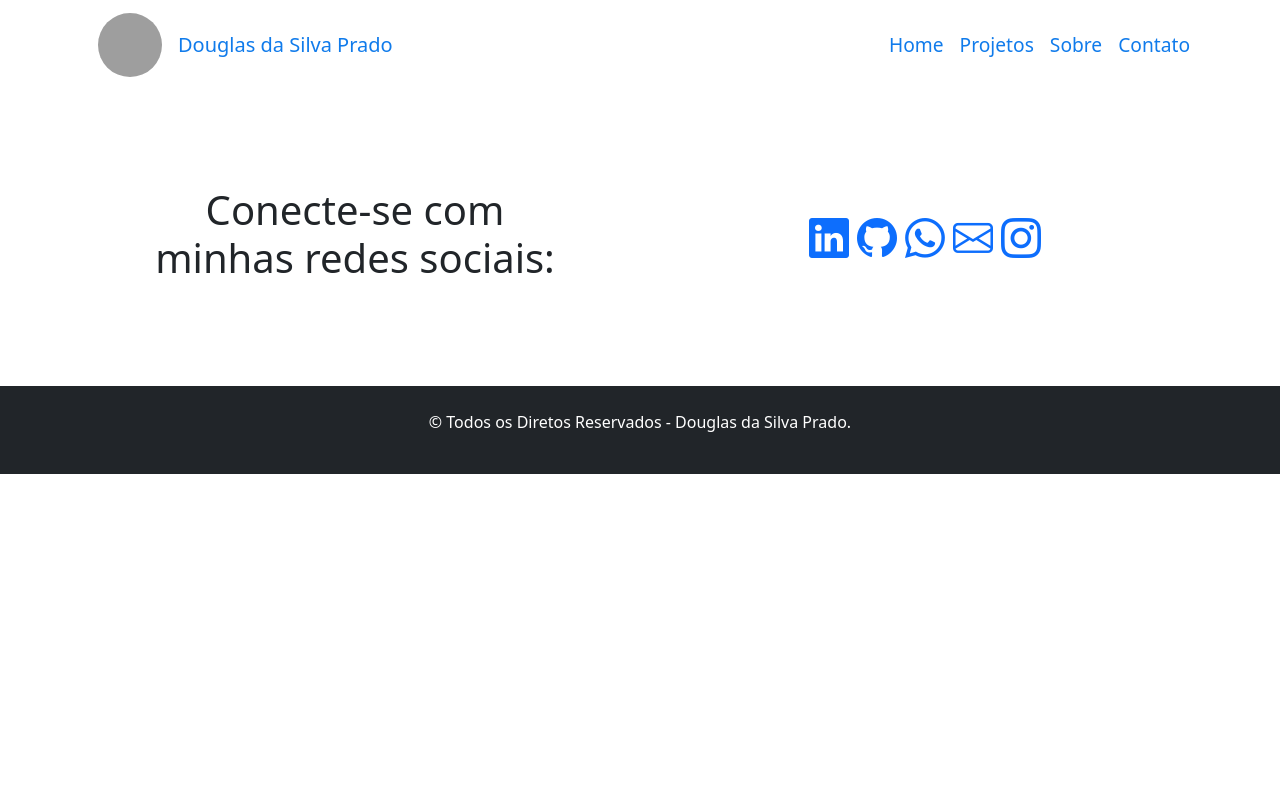
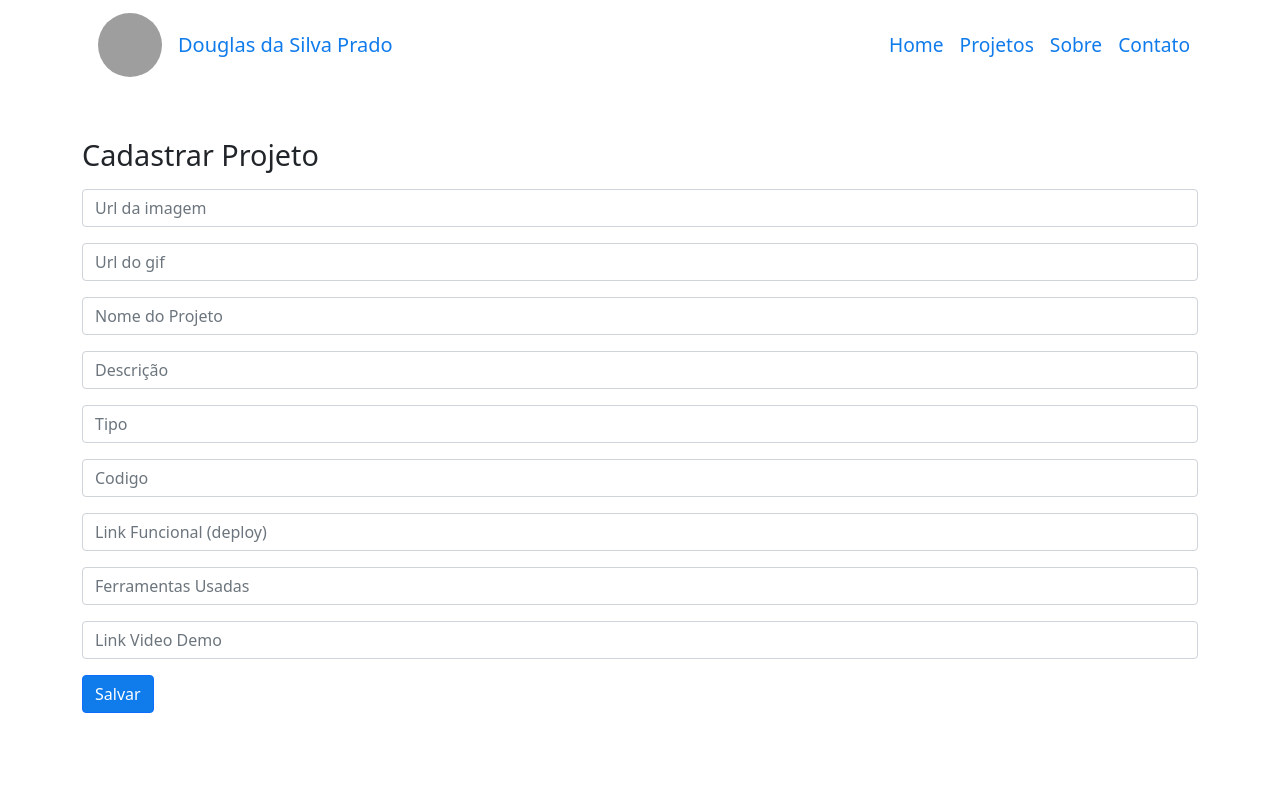
Before and after one commit to DouglasSilvaPrado/Portfolio, a React (Create React App) app in the folder frontend/: page /newProject in a window 1280 px wide. Shown: the top 800 px of the page. Built offline with nearby package versions, Linux system fonts and the light colour scheme; no server answers; grey boxes are pictures that could not be loaded.

Commit message:
new and edit project

```diff
--- a/frontend/src/App.js
+++ b/frontend/src/App.js
@@ -8,6 +8,9 @@ import Navbar from './components/layout/Navbar/Navbar';
 import About from './components/pages/About/About';
 import Contact from './components/pages/Contact/Contact';
 import Footer from './components/layout/Footer/Footer';
+import Login from './components/pages/Login/Login';
+import ListProject from './components/Admin/ListProject/ListProject';
+import PagesProjectsForm from './components/Admin/PagesProjectsForm/PagesProjectsForm';
 
 function App() {
   return (
@@ -19,6 +22,10 @@ function App() {
         <Route path="/about" component={About} />
         <Route path="/contact" component={Contact} />
         <Route path="/project/:projectId" component={Project} />
+        <Route path="/admin" component={Login} />
+        <Route path="/listProject" component={ListProject} />
+        <Route path="/newProject" component={PagesProjectsForm} />
+        <Route path="/editProject/:id" component={PagesProjectsForm} />
       </Switch>
       <Footer />
     </>
--- /dev/null
+++ b/frontend/src/components/Admin/NewProject/NewProject.jsx
@@ -0,0 +1,163 @@
+import axios from "axios";
+import React, { useEffect, useState } from "react";
+import { useHistory } from "react-router-dom";
+import { BASE_URL } from "../../utils/Request";
+
+function NewProject({id}) {
+
+    const history = useHistory();
+
+  const initialValues = {
+    id: "",
+    image: "",
+    gif: "",
+    name: "",
+    description: "",
+    type: "",
+    code: "",
+    deploy: "",
+    tools: "",
+    demo: "",
+  };
+
+  const [values, setValues] = useState(id ? null : initialValues);
+
+  function onChange(e){
+    const {name, value} = e.target;
+    setValues({...values, [name]:value})
+  }
+
+  useEffect(()=>{
+      if(id){
+          axios.get(`${BASE_URL}/projects/${id}`)
+            .then((res)=>{
+                setValues(res.data)
+            })
+      }
+  },[])
+
+  function onSubmit(e){
+    e.preventDefault();
+
+    const method = id ? "put" : "post"
+    const url = id ? `${BASE_URL}/projects/${id}` : `${BASE_URL}/projects`;
+
+    axios[method](url, values)
+        .then((res)=>{
+            history.push("/listProject")
+        })
+        .catch((error) =>{
+            console.log(error)
+          })
+
+  }
+
+  if(!values){
+    return <div>Carregando...</div>
+  }
+
+  return (
+    <>
+      <div className="container my-5">
+        <h3>{id ? "Editar Projeto" : "Cadastrar Projeto"}</h3>
+        <form onSubmit={onSubmit}>
+          <div className="my-3">
+            <input
+              type="text"
+              className="form-control"
+              placeholder="Url da imagem"
+              name="image"
+              onChange={onChange}
+              value={values.image}
+            />
+          </div>
+          <div className="my-3">
+            <input
+              type="text"
+              className="form-control"
+              placeholder="Url do gif"
+              name="gif"
+              onChange={onChange}
+              value={values.gif}
+            />
+          </div>
+          <div className="my-3">
+            <input
+              type="text"
+              className="form-control"
+              placeholder="Nome do Projeto"
+              name="name"
+              onChange={onChange}
+              value={values.name}
+            />
+          </div>
+          <div className="my-3">
+            <input
+              type="text"
+              className="form-control"
+              placeholder="Descrição"
+              name="description"
+              onChange={onChange}
+              value={values.description}
+            />
+          </div>
+          <div className="my-3">
+            <input
+              type="text"
+              className="form-control"
+              placeholder="Tipo"
+              name="type"
+              onChange={onChange}
+              value={values.type}
+            />
+          </div>
+          <div className="my-3">
+            <input
+              type="text"
+              className="form-control"
+              placeholder="Codigo"
+              name="code"
+              onChange={onChange}
+              value={values.code}
+            />
+          </div>
+          <div className="my-3">
+            <input
+              type="text"
+              className="form-control"
+              placeholder="Link Funcional (deploy)"
+              name="deploy"
+              onChange={onChange}
+              value={values.deploy}
+            />
+          </div>
+          <div className="my-3">
+            <input
+              type="text"
+              className="form-control"
+              placeholder="Ferramentas Usadas"
+              name="tools"
+              onChange={onChange}
+              value={values.tools}
+            />
+          </div>
+          <div className="my-3">
+            <input
+              type="text"
+              className="form-control"
+              placeholder="Link Video Demo"
+              name="demo"
+              onChange={onChange}
+              value={values.demo}
+            />
+          </div>
+          <button type="submit" className="btn btn-primary">
+            Salvar
+          </button>
+        </form>
+      </div>
+    </>
+  );
+}
+
+export default NewProject;
--- /dev/null
+++ b/frontend/src/components/Admin/PagesProjectsForm/PagesProjectsForm.jsx
@@ -0,0 +1,12 @@
+import React from 'react'
+import { useParams } from "react-router-dom/cjs/react-router-dom.min";
+import NewProject from "../NewProject/NewProject";
+
+function PagesProjectsForm() {
+    const {id} = useParams();
+    return (
+        <NewProject id={id ? Number.parseInt(id, 10) : null} />
+     );
+}
+
+export default PagesProjectsForm;
```
